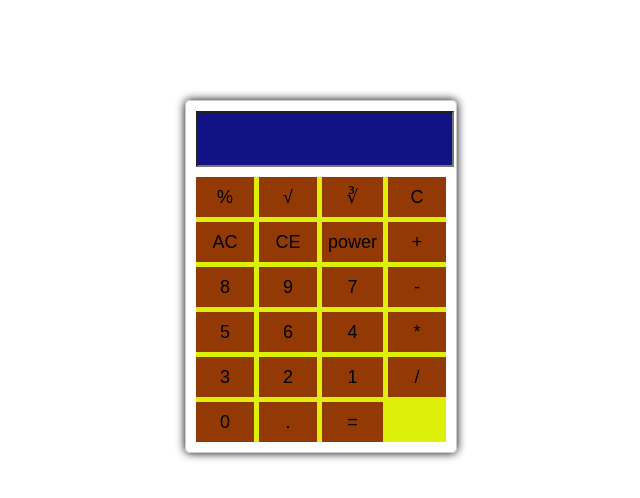
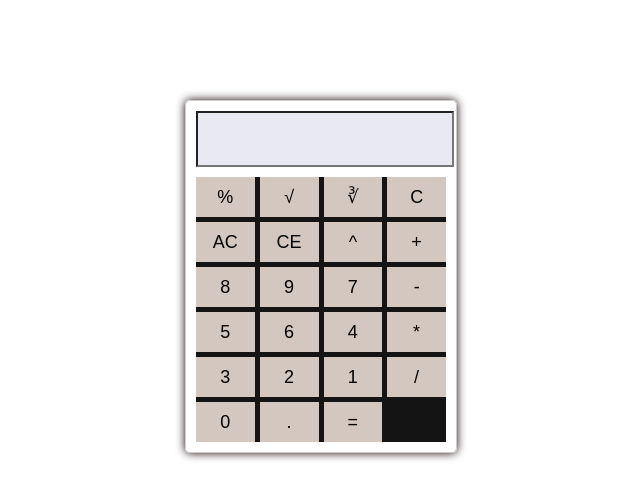
Before and after one commit to LornaAthiambo/Calculator, a plain HTML site: page index.html in a window 1280 px wide. Shown: the whole page, without its empty margins (319-959 px from the left). Drawn offline with Linux system fonts and the light colour scheme.

Commit message:
changes the background color

```diff
--- a/index.html
+++ b/index.html
@@ -17,7 +17,7 @@
             <button onclick="clearDisplay()">C</button>
             <button onclick="clearDisplay()">AC</button>
             <button onclick="undoDisplay()">CE</button>
-            <button onclick="appendToDisplay(^)">power</button>
+            <button onclick="appendToDisplay('^')">^</button>
             <button onclick="appendToDisplay('+')">+</button>
             <button onclick="appendToDisplay('8')">8</button>
             <button onclick="appendToDisplay('9')">9</button>
--- a/styles.css
+++ b/styles.css
@@ -4,7 +4,7 @@
     border: 1px solid #ccc;
     padding: 10px;
     border-radius: 5px;
-    box-shadow: 0 0 10px rgb(0, 0, 0);
+    box-shadow: 0 0 10px rgb(24, 4, 4);
 }
 
 .display {
@@ -13,21 +13,21 @@
     margin-bottom: 10px;
     font-size: 24px;
     text-align: right;
-    background-color: rgb(17, 19, 133);
+    background-color: rgb(233, 233, 241);
 }
 
 .buttons {
     display: grid;
     grid-template-columns: repeat(4,1fr);
     grid-gap: 5px;
-    background-color: #ddf00a;
+    background-color: #141414;
 }
 
 button {
     width: 100%;
     height: 40px;
     border: none;
-    background-color: #923906;
+    background-color: #d4c7bf;
     font-size: 18px;
     cursor: pointer;
 }
```
